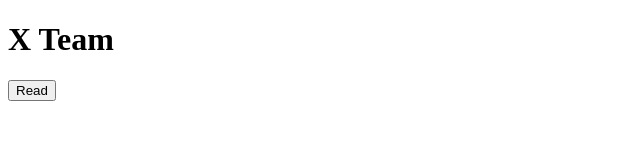
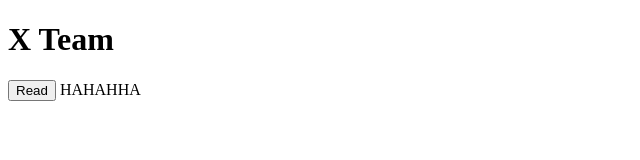
Before and after one commit to dorsikc/site, a plain HTML site: page index.html in a window 1280 px wide. Shown: the full height of the page, 0-640 px from the left. Drawn offline with Linux system fonts and the light colour scheme.

Commit message:
Update index.html

```diff
--- a/index.html
+++ b/index.html
@@ -8,5 +8,6 @@
 <body>
     <h1>X Team</h1>
     <button>Read</button>
+    HAHAHHA
 </body>
 </html>
```
